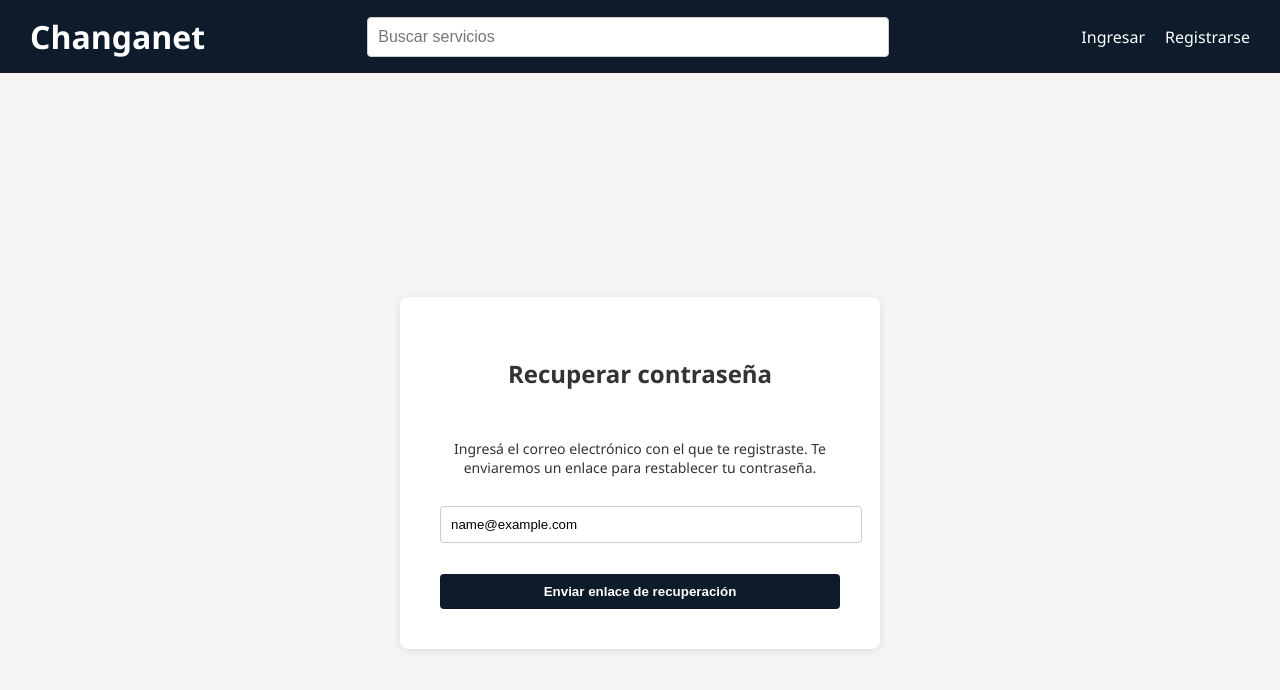
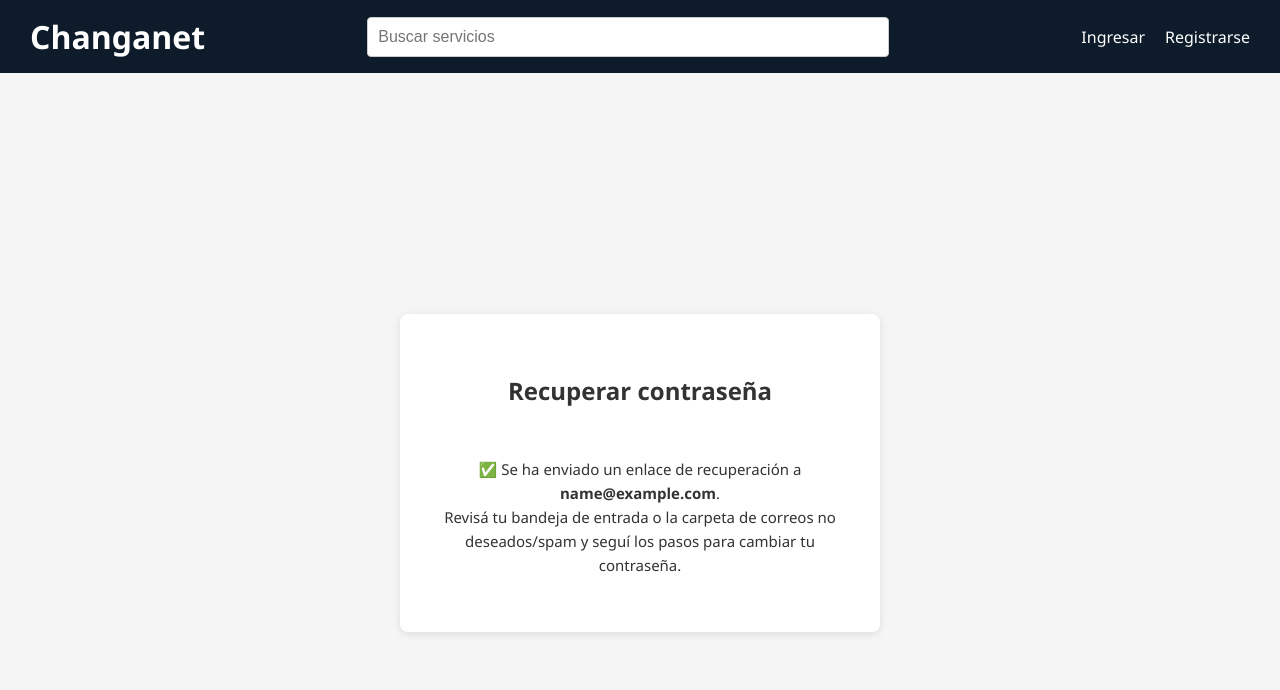
Before and after one commit to MarcosHerrera95/Proyecto-Changanet, a React (Vite) app: page /recuperar in a window 1280 px wide. Both pictures are taken after typing "name@example.com" into the empty fields and a click on the button "Enviar enlace de recuperación". Shown: the top 690 px of the page. Built offline with nearby package versions, Linux system fonts and the light colour scheme.

Commit message:
mensaje de recuperacion

```diff
--- a/src/pages/Recuperar.jsx
+++ b/src/pages/Recuperar.jsx
@@ -2,11 +2,12 @@ import { useState } from 'react';
 
 export default function Recuperar() {
   const [email, setEmail] = useState('');
+  const [enviado, setEnviado] = useState(false);
 
   const handleSubmit = (e) => {
     e.preventDefault();
+    setEnviado(true);
     // Acá podrías enviar el email al backend
-    alert(`Se ha enviado un enlace de recuperación a: ${email}`);
   };
 
   return (
@@ -32,6 +33,9 @@ export default function Recuperar() {
         }}
       >
         <h2 style={{ textAlign: 'center' }}>Recuperar contraseña</h2>
+
+        {!enviado ? (
+          <>
             <p style={{ fontSize: '14px', textAlign: 'center' }}>
               Ingresá el correo electrónico con el que te registraste. Te enviaremos un enlace para restablecer tu contraseña.
             </p>
@@ -63,6 +67,15 @@ export default function Recuperar() {
             >
               Enviar enlace de recuperación
             </button>
+          </>
+        ) : (
+          <div style={{ textAlign: 'center' }}>
+            <p style={{ fontSize: '15px', lineHeight: '1.6' }}>
+              ✅ Se ha enviado un enlace de recuperación a <strong>{email}</strong>.<br />
+              Revisá tu bandeja de entrada o la carpeta de correos no deseados/spam y seguí los pasos para cambiar tu contraseña.
+            </p>
+          </div>
+        )}
       </form>
     </div>
   );
```
Lines whose indentation alone changed are shown as unchanged.
